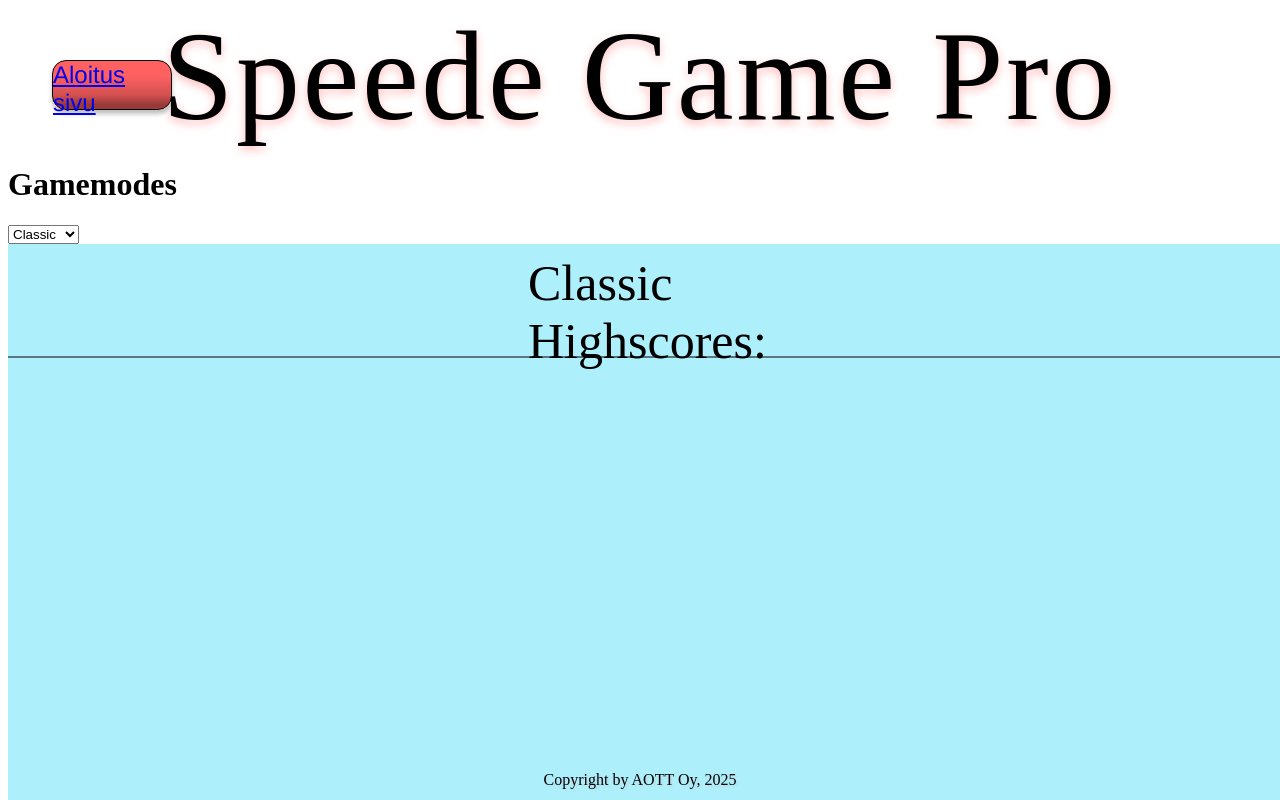
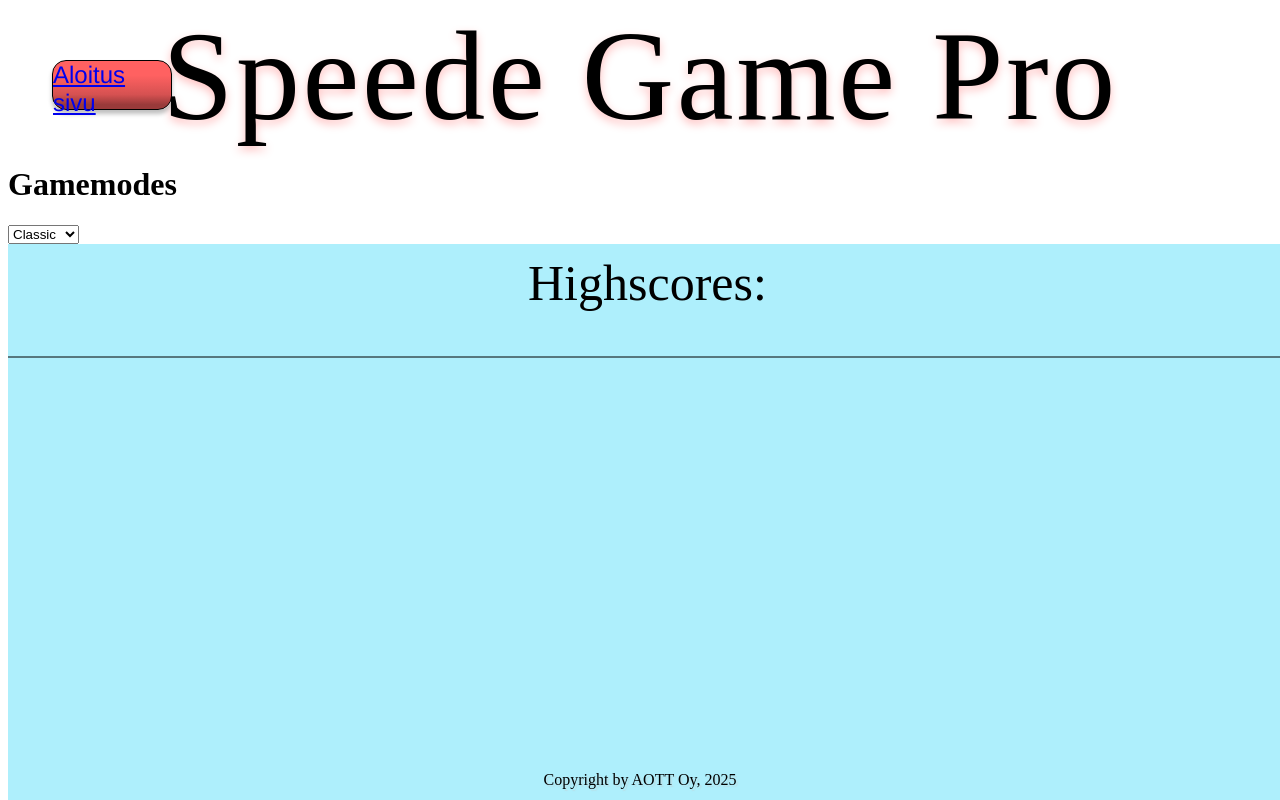
Before and after one commit to jamktiko/ryhma5, a SvelteKit app in the folder speedepeli/: page /highscore in a window 1280 px wide. Shown: the top 800 px of the page. Built offline with nearby package versions, Linux system fonts and the light colour scheme; a web font is replaced by a local one.

Commit message:
highscore otsikko muutettu

```diff
--- a/speedepeli/src/routes/highscore/+page.svelte
+++ b/speedepeli/src/routes/highscore/+page.svelte
@@ -31,7 +31,7 @@
 <div data-layer="Highscores" class="highscores_01">
 	<div data-layer="tausta" class="tausta"></div>
 	<div data-layer="Highscores:" class="highscores">
-		<span class="highscores_span">Classic Highscores:</span>
+		<span class="highscores_span">Highscores:</span>
 	</div>
 	<div data-layer="1000" class="text-1000">
 		{#if gameMode === 'classic'}
```
Lines whose indentation alone changed are shown as unchanged.
